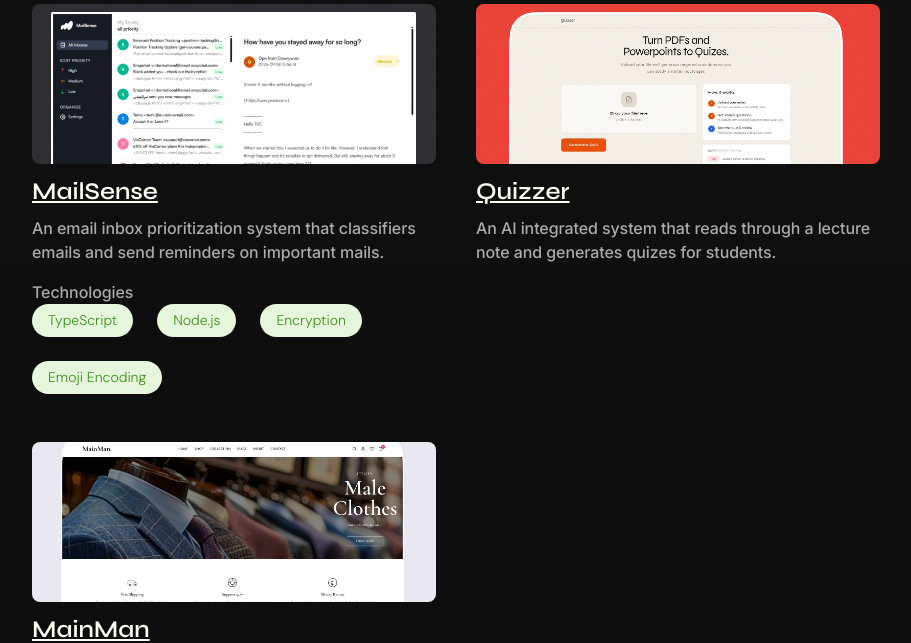
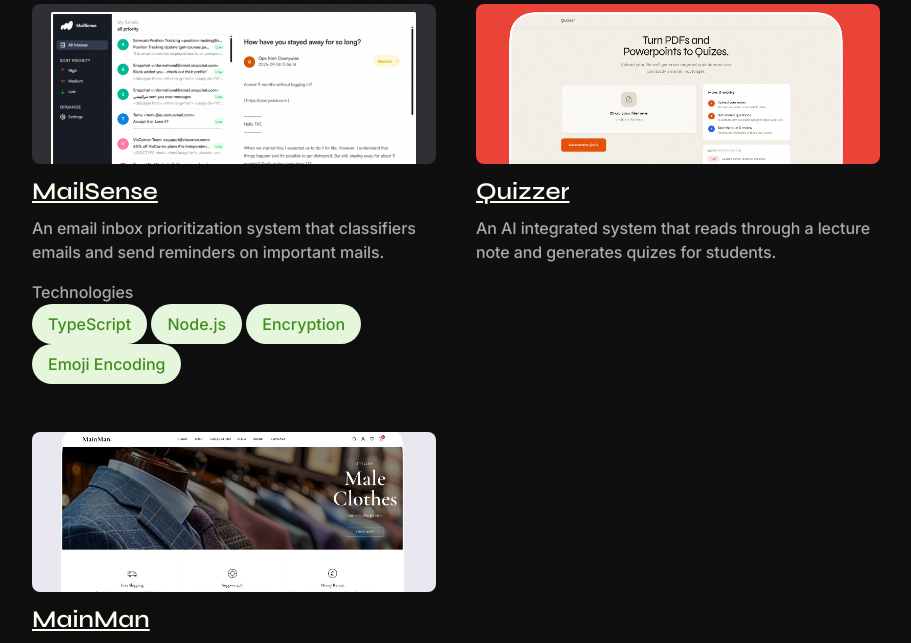
Before and after one commit to tatstephenweb/tat, a Flask app: page /works in a window 1280 px wide. Shown: the part 535-1178 px from the top of the page, without its empty margins (184-1095 px from the left). Run offline with Flask 3, Linux system fonts and the light colour scheme; some libraries are stand-ins or nearby versions.

Commit message:
Refactor CSS styles and variables
Restored and updated CSS variables, styles, and layout for various elements including buttons, navigation, and sections.

```diff
--- a/static/css/style.css
+++ b/static/css/style.css
@@ -495,12 +495,16 @@
       width: 100%;
 }
 .card p{
-  font-family: 'DM Sans', sans-serif;
+  font-family: Inter, "Inter Fallback";
+    font-size: 16px;
+    font-weight: 450;
+    line-height: 24px;
+    letter-spacing: -0.09px;}
 }
     .tags {
       display: flex;
       flex-wrap: wrap;
-      gap: 24px 24px;
+      gap: 5px 6px;
       margin: 0;
       padding: 0;
       list-style: none;
@@ -517,9 +521,8 @@
       border-radius: 999px;
       white-space: nowrap;
       font-family: 'DM Sans', sans-serif;
+      font-family: Inter, "Inter Fallback";
+    font-size: 16px;
+    font-weight: 450;
+    line-height: 24px;
     }
-
-    @media (max-width: 600px) {
-
-
-    }
```
